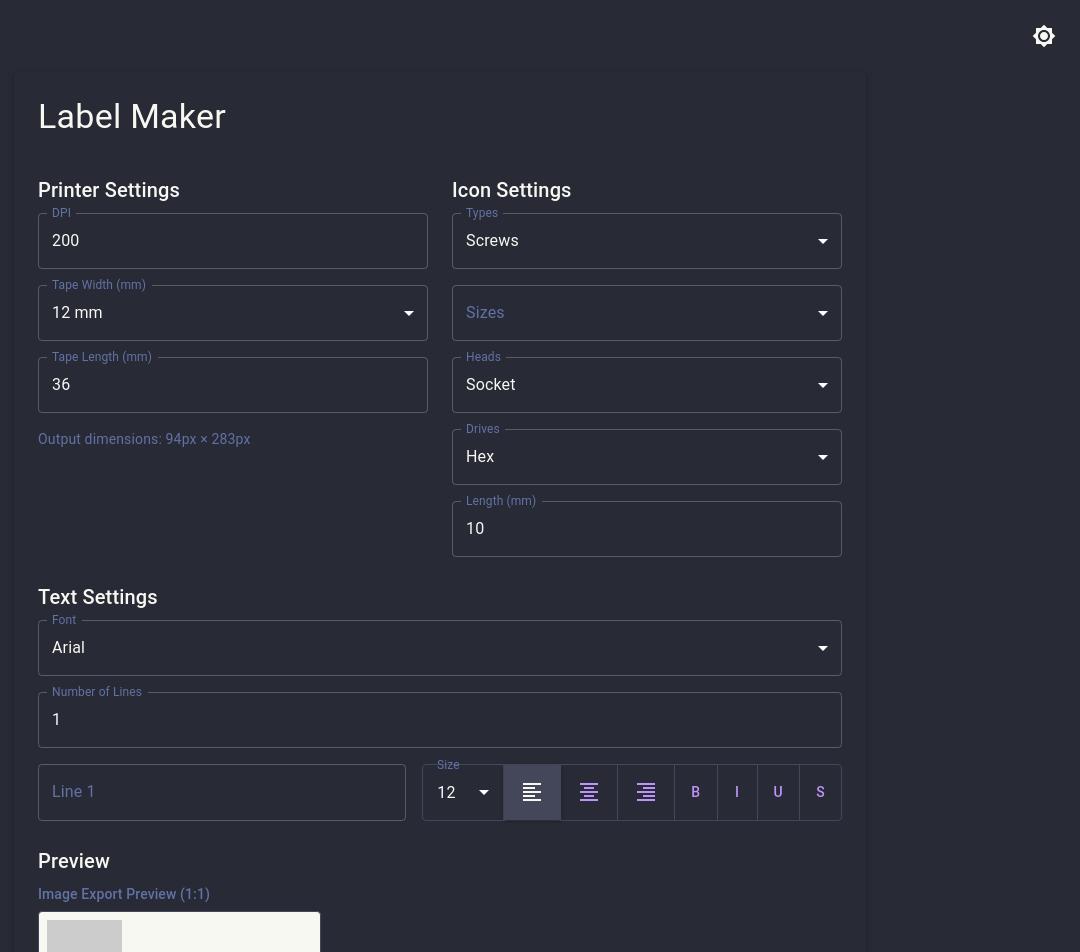
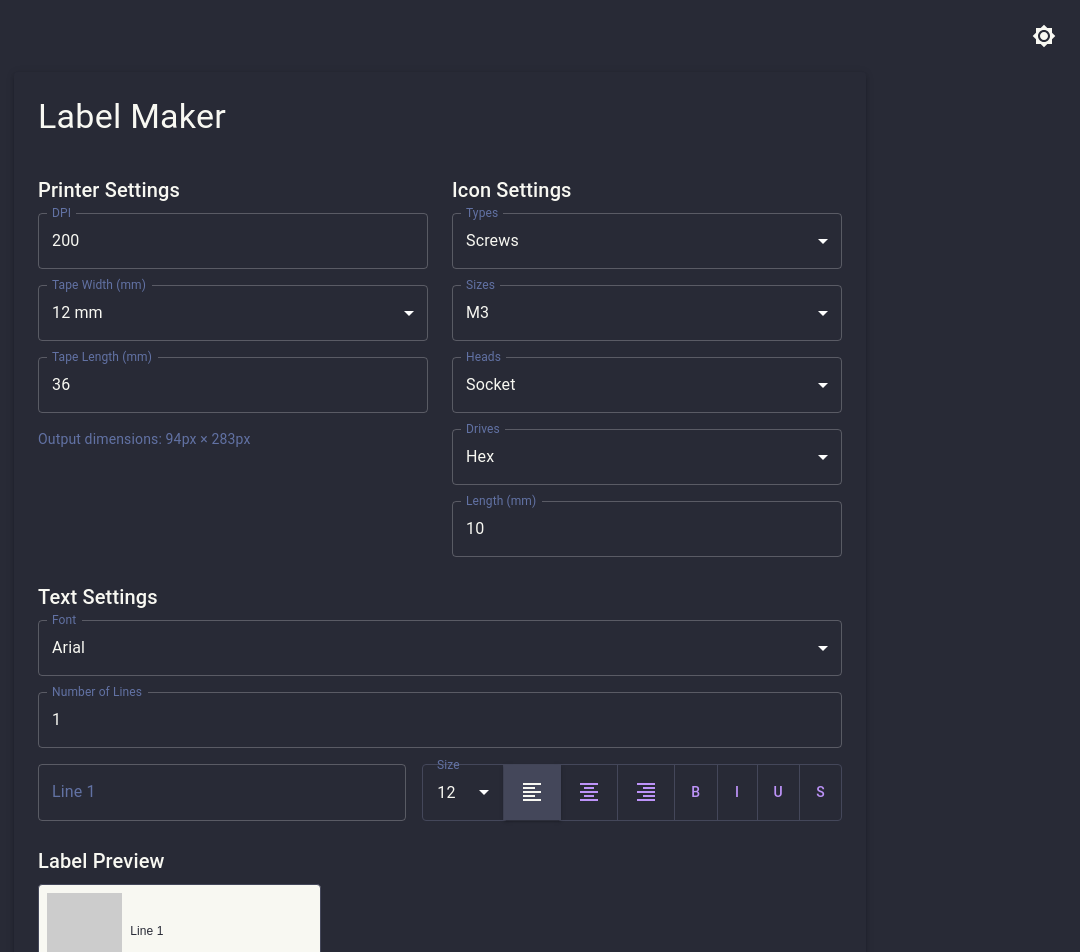
Before and after one commit to jyoo030/gridfinity-label-maker, a React (Create React App) app: page / in a window 1280 px wide. Shown: the top 952 px of the page, without its empty margins (200-1280 px from the left). Built offline with nearby package versions, Linux system fonts and the light colour scheme.

Commit message:
Adjust Icon Settings to only show relevant info

```diff
--- a/src/components/LabelMaker.js
+++ b/src/components/LabelMaker.js
@@ -236,25 +236,56 @@ function LabelMaker() {
 
             {config.icon.type !== 'None' && (
               <>
-                {Object.entries(iconOptions)
-                  .filter(([key]) => key !== 'types') // Skip the types dropdown since it's already shown
-                  .map(([key, options]) => (
-                    <FormControl key={key} fullWidth variant="outlined">
-                      <InputLabel id={`${key}-label`}>{key.charAt(0).toUpperCase() + key.slice(1)}</InputLabel>
+                <FormControl fullWidth variant="outlined">
+                  <InputLabel id="sizes-label">Sizes</InputLabel>
                   <Select
-                        labelId={`${key}-label`}
-                        label={key.charAt(0).toUpperCase() + key.slice(1)}
-                        value={config.icon[key.replace('s', '')]}
-                        onChange={(e) => handleConfigChange('icon', key.replace('s', ''), e.target.value)}
+                    labelId="sizes-label"
+                    label="Sizes"
+                    value={config.icon.size}
+                    onChange={(e) => handleConfigChange('icon', 'size', e.target.value)}
                   >
-                        {options.map((option) => (
+                    {iconOptions.sizes.map((option) => (
                       <MenuItem key={option} value={option}>
                         {option}
                       </MenuItem>
                     ))}
                   </Select>
                 </FormControl>
+
+                {config.icon.type === 'Screws' && (
+                  <>
+                    <FormControl fullWidth variant="outlined">
+                      <InputLabel id="heads-label">Heads</InputLabel>
+                      <Select
+                        labelId="heads-label"
+                        label="Heads"
+                        value={config.icon.head}
+                        onChange={(e) => handleConfigChange('icon', 'head', e.target.value)}
+                      >
+                        {iconOptions.heads.map((option) => (
+                          <MenuItem key={option} value={option}>
+                            {option}
+                          </MenuItem>
                         ))}
+                      </Select>
+                    </FormControl>
+
+                    <FormControl fullWidth variant="outlined">
+                      <InputLabel id="drives-label">Drives</InputLabel>
+                      <Select
+                        labelId="drives-label"
+                        label="Drives"
+                        value={config.icon.drive}
+                        onChange={(e) => handleConfigChange('icon', 'drive', e.target.value)}
+                      >
+                        {iconOptions.drives.map((option) => (
+                          <MenuItem key={option} value={option}>
+                            {option}
+                          </MenuItem>
+                        ))}
+                      </Select>
+                    </FormControl>
+
                     <TextField
                       fullWidth
                       type="number"
@@ -262,6 +293,8 @@ function LabelMaker() {
                       value={config.icon.length}
                       onChange={(e) => handleConfigChange('icon', 'length', e.target.value)}
                     />
+                  </>
+                )}
               </>
             )}
           </Stack>
@@ -470,13 +503,10 @@ function LabelMaker() {
       {/* Preview Section */}
       <Box>
         <Typography variant="h6" gutterBottom>
-          Preview
+          Label Preview
         </Typography>
 
         {/* Actual size preview */}
-        <Typography variant="subtitle2" color="textSecondary" gutterBottom>
-          Image Export Preview (1:1)
-        </Typography>
         <Box
           ref={previewRef}
           sx={{
```
Lines whose indentation alone changed are shown as unchanged.
